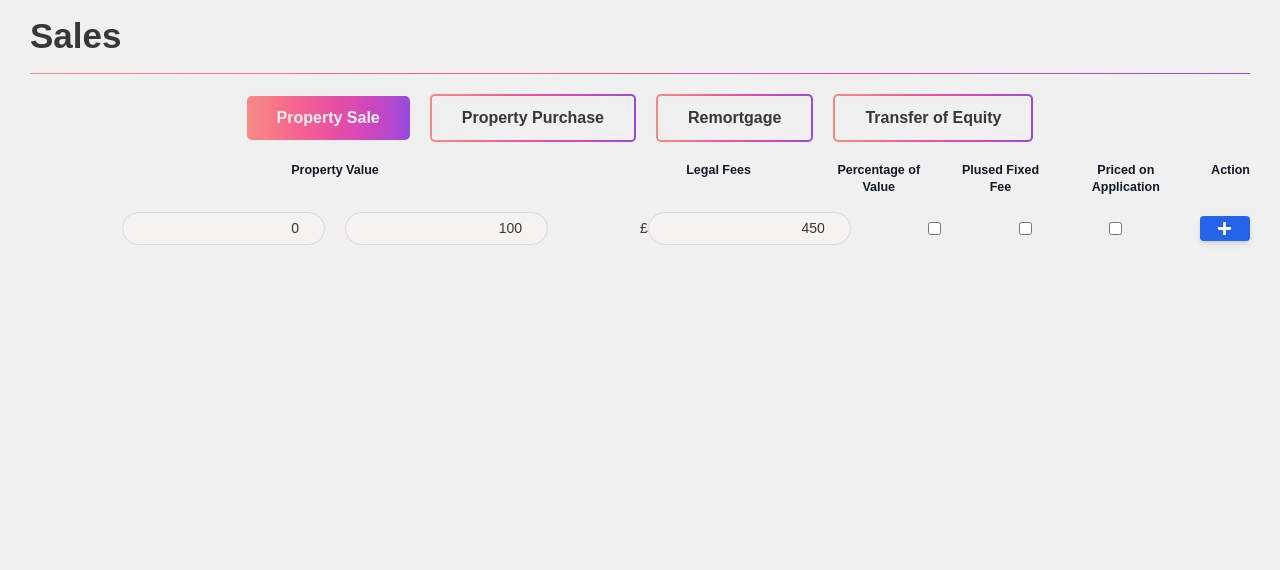
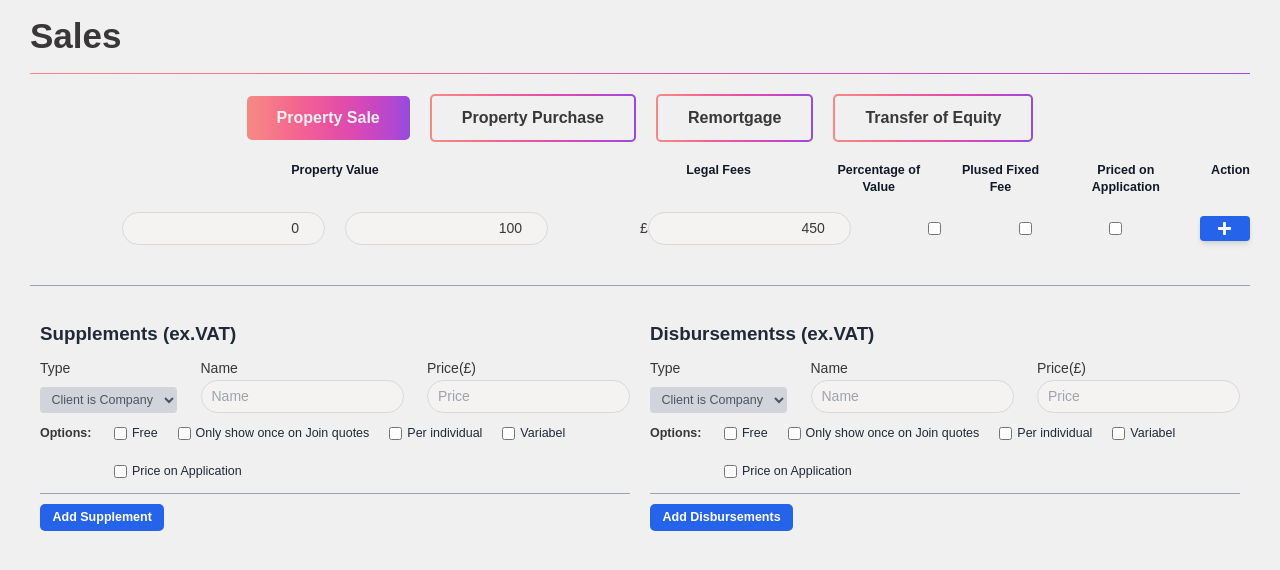
Before and after one commit to front-end786/property, a Next.js app: page /admin in a window 1280 px wide. Both pictures are taken after a click on the button "Property Sale". Shown: the top 570 px of the page. Built offline with nearby package versions, Linux system fonts and the light colour scheme.

Commit message:
"Deleted FeeTable.tsx and replaced its imports with BaseComp in Purchase.tsx, Remortgage.tsx, Sale.tsx, and Transfer_Equity.tsx. Deleted disbursements.tsx and supplement.tsx."

```diff
--- a/src/components/admin/Purchase.tsx
+++ b/src/components/admin/Purchase.tsx
@@ -1,9 +1,9 @@
 import React from 'react'
-import FeeTable from './FeeTable';
+import BaseComp from './ui/BaseComp';
 
 
 function Purchase() {
-  return <FeeTable />;
+  return <BaseComp />;
 }
 
 export default Purchase
--- a/src/components/admin/Remortgage.tsx
+++ b/src/components/admin/Remortgage.tsx
@@ -1,8 +1,8 @@
 import React from 'react'
-import  FeeTable  from "./FeeTable";
+import BaseComp from './ui/BaseComp';
 
 function Remortgage() {
-  return <FeeTable />;
+  return <BaseComp />;
 }
 
 export default Remortgage
--- a/src/components/admin/Sale.tsx
+++ b/src/components/admin/Sale.tsx
@@ -1,11 +1,11 @@
 import React from "react";
-import  FeeTable  from "./FeeTable";
+import BaseComp from "./ui/BaseComp";
 
 
 function Sale() {
 
   return (
-   <FeeTable/>
+   <BaseComp/>
   );
 }
 
--- a/src/components/admin/Transfer_Equity.tsx
+++ b/src/components/admin/Transfer_Equity.tsx
@@ -1,8 +1,8 @@
 import React from 'react'
-import FeeTable  from "./FeeTable";
+import BaseComp from './ui/BaseComp';
 
 function Transfer_Equity() {
-  return <FeeTable />;
+  return <BaseComp />;
 }
 
 export default Transfer_Equity
--- /dev/null
+++ b/src/components/admin/ui/BaseComp.tsx
@@ -0,0 +1,18 @@
+import React from "react";
+import Supplement from "./Supplement";
+import Disbursements from "./Disbursements";
+import FeeTable from "./FeeTable";
+
+function BaseComp() {
+  return (
+    <div>
+      <FeeTable />
+      <div className=" flex flex-row border-t mt-10 pt-10 border-gray-400">
+        <Supplement />
+        <Disbursements />
+      </div>
+    </div>
+  );
+}
+
+export default BaseComp;
```
Also changed, not shown: src/components/admin/ui/Disbursements.tsx (renamed from src/components/admin/disbursements.tsx), src/components/admin/ui/FeeTable.tsx (renamed from src/components/admin/FeeTable.tsx), src/components/admin/ui/Supplement.tsx (renamed from src/components/admin/supplement.tsx).
